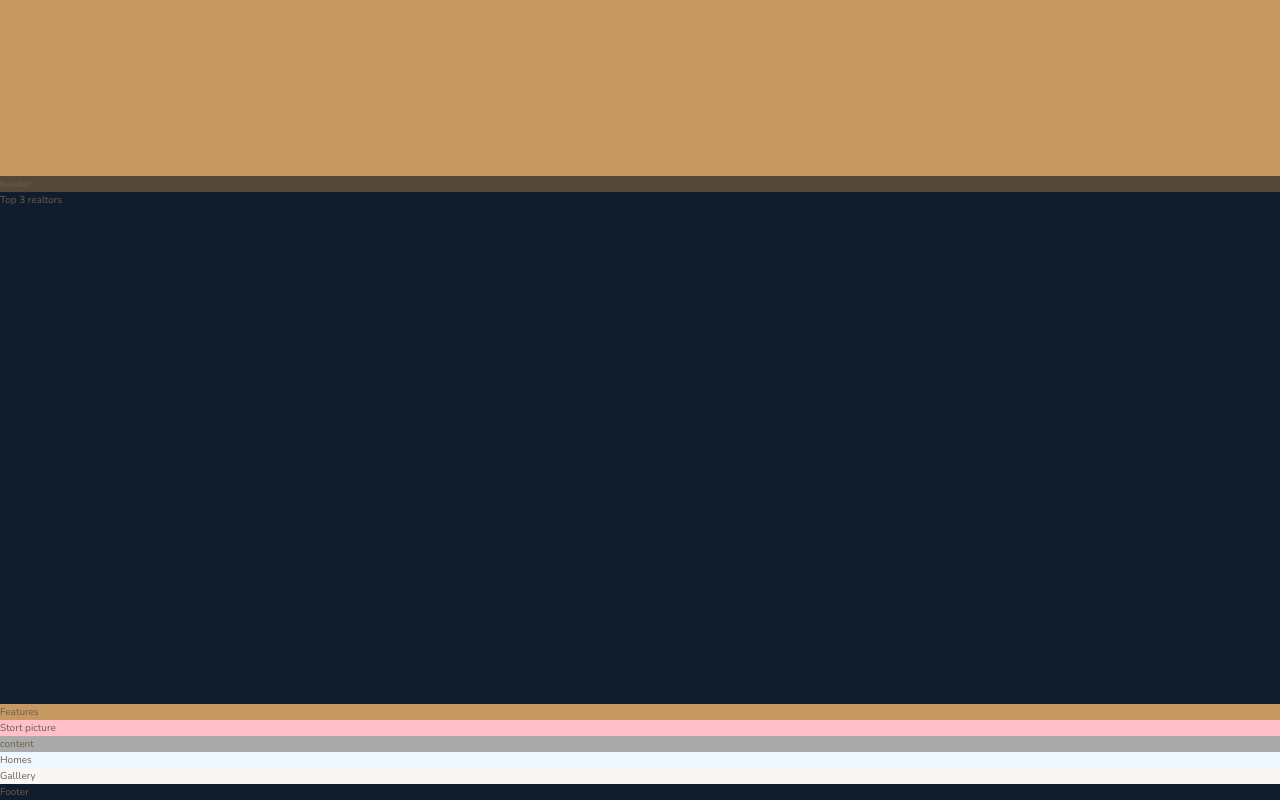
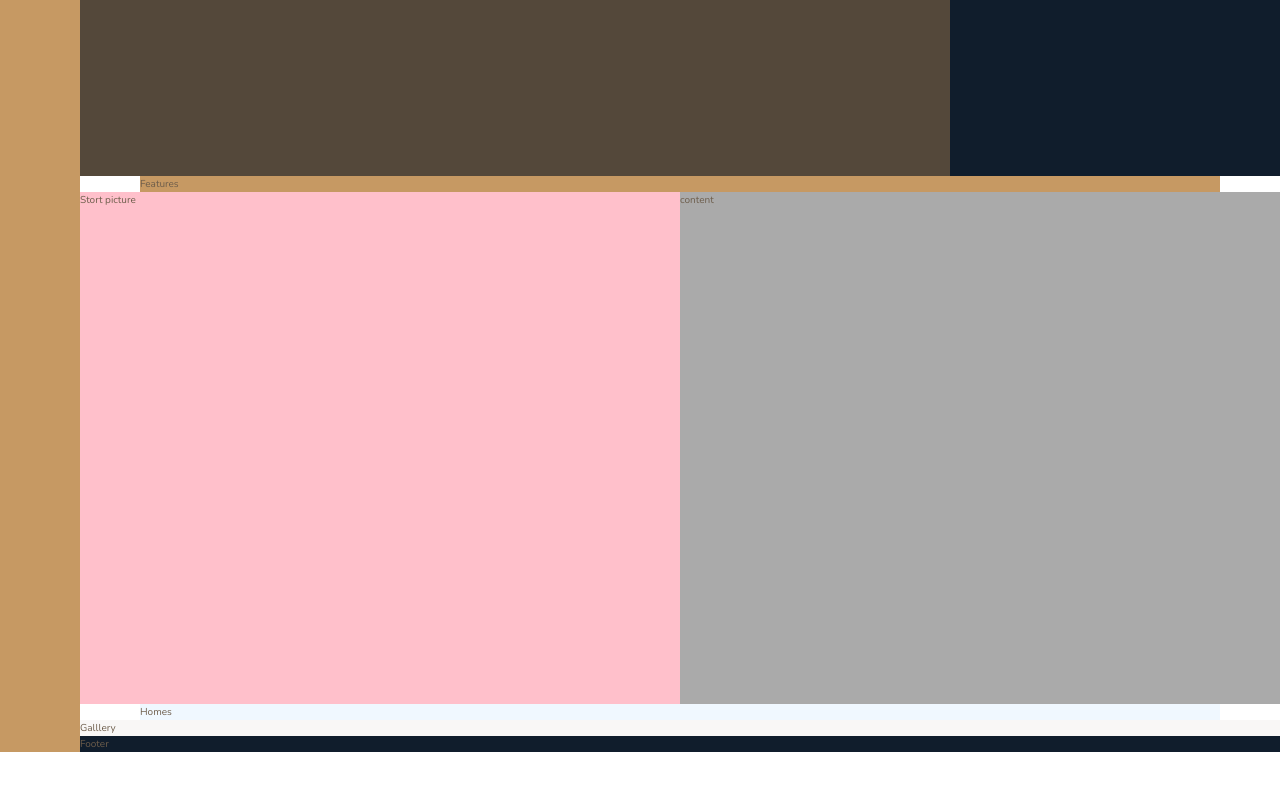
Before and after one commit to Naveen-S/nexter, a website: page index.html in a window 1280 px wide. Shown: the part 464-1264 px from the top of the page. After the commit the page ends 1216 px from the top, so only its background shows below. Drawn offline with nearby package versions, Linux system fonts and the light colour scheme.

Commit message:
Crazy grid-template-column to finish the layout.

```diff
--- a/sass/_base.scss
+++ b/sass/_base.scss
@@ -38,5 +38,5 @@
 .container {
     display: grid;
     grid-template-rows: 80vh min-content 40vw repeat(3, min-content);
-    // grid-template-columns: 10% 90%;
+    grid-template-columns: [sidebar-start] 8rem [sidebar-end full-start] minmax(6rem,1fr) [center-start]repeat(8, [col-start] minmax(min-content,14rem) [col-end])[center-end] minmax(6rem,1fr) [full-end];
 }
--- a/sass/_features.scss
+++ b/sass/_features.scss
@@ -1,3 +1,4 @@
 .features {
     background-color: $color-primary;
+    grid-column: center-start / center-end;
 }
--- a/sass/_footer.scss
+++ b/sass/_footer.scss
@@ -1,3 +1,5 @@
 .footer {
     background-color: $color-secondary;
+    grid-column: full-start / full-end;
+
 }
--- a/sass/_gallery.scss
+++ b/sass/_gallery.scss
@@ -1,3 +1,4 @@
 .gallery {
     background-color: $color-grey-light-1;
+    grid-column: full-start / full-end;
 }
--- a/sass/_header.scss
+++ b/sass/_header.scss
@@ -1,3 +1,4 @@
 .header {
     background-color: $color-grey-dark-1;
+    grid-column: full-start / col-end 6;
 }
--- a/sass/_homes.scss
+++ b/sass/_homes.scss
@@ -1,3 +1,4 @@
 .homes {
     background-color: aliceblue;
+    grid-column: center-start / center-end;
 }
--- a/sass/_realtors.scss
+++ b/sass/_realtors.scss
@@ -1,3 +1,4 @@
 .realtors {
     background-color: $color-secondary;
+    grid-column: col-start 7 / full-end;
 }
--- a/sass/_sidebar.scss
+++ b/sass/_sidebar.scss
@@ -1,3 +1,5 @@
 .sidebar {
     background-color: $color-primary;
+    grid-row: 1 / -1;
+    grid-column: sidebar-start / sidebar-end;
 }
--- a/sass/_story.scss
+++ b/sass/_story.scss
@@ -1,9 +1,12 @@
 .story {
     &__picture {
         background-color: pink;
+        grid-column: full-start / col-end 4;
     }
 
     &__content {
         background-color: $color-grey-light-2;
+        grid-column: col-start 5 / full-end;
+
     }
 }
```
Also changed, not shown: css/style.css.
